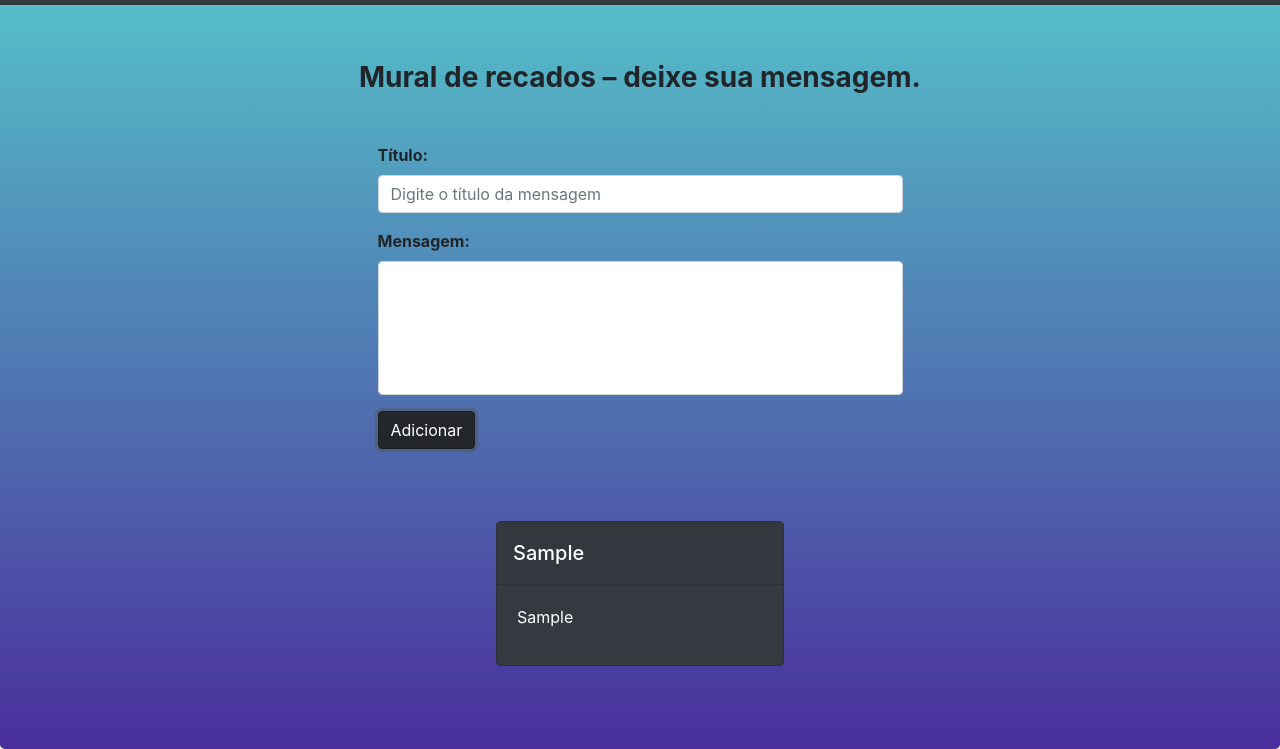
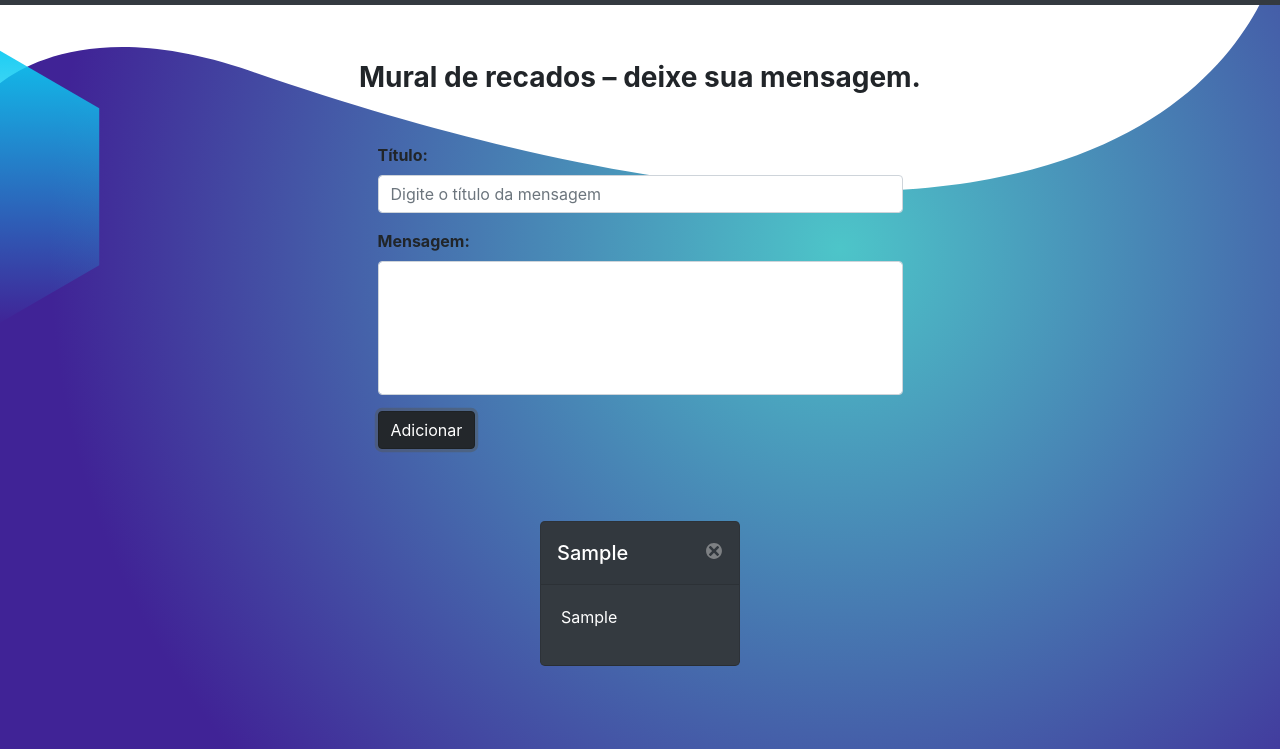
Before and after one commit to rovedajr/vanillajs-scrapbook, a plain HTML site: page index.html in a window 1280 px wide. Both pictures are taken after typing "Sample", "Sample" into the empty fields and a click on the button "Adicionar". Shown: the part 51-800 px from the top of the page. Drawn offline with nearby package versions, Linux system fonts and the light colour scheme.

Commit message:
Some minor tweaks on the interface.

```diff
--- a/index.html
+++ b/index.html
@@ -5,9 +5,20 @@
     <meta name="viewport" content="width=device-width, initial-scale=1.0">
     <link rel="stylesheet" href="https://stackpath.bootstrapcdn.com/bootstrap/4.5.0/css/bootstrap.min.css" integrity="sha384-9aIt2nRpC12Uk9gS9baDl411NQApFmC26EwAOH8WgZl5MYYxFfc+NcPb1dKGj7Sk" crossorigin="anonymous">
     <link rel="stylesheet" href="styles.css">
-    <title>SCRAPFRIGGINBOOK</title>
+    <title>Scrapbook Exercise</title>
 </head>
 <body>
+<img src="./img/esquerdo.svg" alt="" id="esquerdo">
+    <!-- <svg id="esquerdo" width="100%" height="100%" viewBox="0 0 103 324" version="1.1" xmlns="http://www.w3.org/2000/svg" xmlns:xlink="http://www.w3.org/1999/xlink" xml:space="preserve" xmlns:serif="http://www.serif.com/" style="fill-rule:evenodd;clip-rule:evenodd;stroke-linejoin:round;stroke-miterlimit:2;">
+        <g transform="matrix(1,0,0,1,0,22)">
+            <g transform="matrix(1,0,0,1,-294.871,-107.923)">
+                <path d="M257.123,86.606L397.075,167.408L397.075,329.01L257.123,409.812L257.123,86.606Z" style="fill:url(#_Linear1);"/>
+            </g>
+        </g>
+        <defs>
+            <linearGradient id="_Linear1" x1="0" y1="0" x2="1" y2="0" gradientUnits="userSpaceOnUse" gradientTransform="matrix(1.86496e-14,304.572,-304.572,1.86496e-14,257.123,86.6064)"><stop offset="0" style="stop-color:rgb(13,202,242);stop-opacity:1"/><stop offset="1" style="stop-color:rgb(13,202,242);stop-opacity:0"/></linearGradient>
+        </defs>
+    </svg> -->
     <nav class="navbar navbar-expand-md navbar-dark fixed-top bg-dark">
         <a class="navbar-brand" href="#">Scrapbook</a>
       </nav>
--- a/scrapbookEngine.js
+++ b/scrapbookEngine.js
@@ -46,7 +46,17 @@ function renderCard() {
         let deleteButton = document.createElement('button')
         deleteButton.classList.add('close')
         deleteButton.setAttribute('data-dismis', 'modal')
-        deleteButton.innerHTML = '<span aria-hidden="true"><svg viewBox="0 0 24 24" class="deletion"><g><path d="M13.414 12l5.793-5.793c.39-.39.39-1.023 0-1.414s-1.023-.39-1.414 0L12 10.586 6.207 4.793c-.39-.39-1.023-.39-1.414 0s-.39 1.023 0 1.414L10.586 12l-5.793 5.793c-.39.39-.39 1.023 0 1.414.195.195.45.293.707.293s.512-.098.707-.293L12 13.414l5.793 5.793c.195.195.45.293.707.293s.512-.098.707-.293c.39-.39.39-1.023 0-1.414L13.414 12z"></path></g></svg></span>'
+
+        // deleteButton.innerHTML = '<span aria-hidden="true"><svg viewBox="0 0 24 24" class="deletion"><g><path d="M13.414 12l5.793-5.793c.39-.39.39-1.023 0-1.414s-1.023-.39-1.414 0L12 10.586 6.207 4.793c-.39-.39-1.023-.39-1.414 0s-.39 1.023 0 1.414L10.586 12l-5.793 5.793c-.39.39-.39 1.023 0 1.414.195.195.45.293.707.293s.512-.098.707-.293L12 13.414l5.793 5.793c.195.195.45.293.707.293s.512-.098.707-.293c.39-.39.39-1.023 0-1.414L13.414 12z"></path></g></svg></span>'
+
+
+        deleteButton.innerHTML = `<svg width="100%" height="100%" viewBox="0 0 34 34" version="1.1" xmlns="http://www.w3.org/2000/svg" xmlns:xlink="http://www.w3.org/1999/xlink" xml:space="preserve" xmlns:serif="http://www.serif.com/" style="fill-rule:evenodd;clip-rule:evenodd;stroke-linejoin:round;stroke-miterlimit:2;">
+        <path d="M17,2C25.279,2 32,8.721 32,17C32,25.279 25.279,32 17,32C8.721,32 2,25.279 2,17C2,8.721 8.721,2 17,2ZM17.006,13.47L11.431,7.895C11.15,7.614 10.769,7.456 10.371,7.456C9.974,7.456 9.592,7.614 9.311,7.895C8.863,8.343 8.343,8.863 7.895,9.311C7.614,9.592 7.456,9.974 7.456,10.371C7.456,10.769 7.614,11.15 7.895,11.431L13.47,17.006L7.901,22.575C7.62,22.856 7.462,23.238 7.462,23.635C7.462,24.032 7.62,24.414 7.901,24.695C8.345,25.139 8.861,25.655 9.305,26.099C9.586,26.38 9.968,26.538 10.365,26.538C10.762,26.538 11.144,26.38 11.425,26.099L16.994,20.53L22.569,26.105C22.85,26.386 23.231,26.544 23.629,26.544C24.026,26.544 24.408,26.386 24.689,26.105C25.137,25.657 25.657,25.137 26.105,24.689C26.386,24.408 26.544,24.026 26.544,23.629C26.544,23.231 26.386,22.85 26.105,22.569L20.53,16.994L26.099,11.425C26.38,11.144 26.538,10.762 26.538,10.365C26.538,9.968 26.38,9.586 26.099,9.305C25.655,8.861 25.139,8.345 24.695,7.901C24.414,7.62 24.032,7.462 23.635,7.462C23.238,7.462 22.856,7.62 22.575,7.901L17.006,13.47Z" style="fill:rgb(199,199,199);"/>
+    </svg>`
+
+
+
+
         headerBox.appendChild(deleteButton)
 
         let position = tasks.indexOf(task)
--- a/styles.css
+++ b/styles.css
@@ -1,4 +1,33 @@
 /* * {border: 1px solid red;} */
+
+body {
+  height: 100%;
+  margin: 0;
+  padding: 0;
+  background: url(./img/mountain.svg) no-repeat;
+  background-size: cover;
+}
+
+main {
+  /* background: rgb(2,0,36); */
+  background-size: cover;
+  height: 100vh;
+}
+
+#esquerdo {
+  max-width: 100px;
+  position: absolute;
+  top: 10%;
+  left: 0;
+}
+
+.jumbotron {
+  background: rgba(0,0,0,0);
+}
+
+#mountain {
+  z-index: -10;
+}
 
 textarea {
   resize: none;
@@ -9,6 +38,7 @@ textarea {
 }
 
 .message-cards {
+  max-width: 200px;
 max-height: 200px;
 padding: 0;
 
@@ -93,15 +123,7 @@ text-align: left;
   border-radius: 4px;
 }
 
-.jumbotron {
-  background: rgb(2,0,36);
-  background: linear-gradient(180deg, rgba(77,197,201,0.95) 0%, rgba(64,35,150,0.95) 100%);
-  /* url(https://source.unsplash.com/random); */
-  background-size: cover;
-  margin-bottom: 0;
-  min-height: 100vh;
+
+.close svg{
+  width: 18px;
 }
-
-svg.deletion {
-  max-width: 20px;
-}
```
Also changed, not shown: img/close-icon.svg (added), img/close.svg (deleted), img/esquerdo.svg (added), img/mountain.svg (added).
